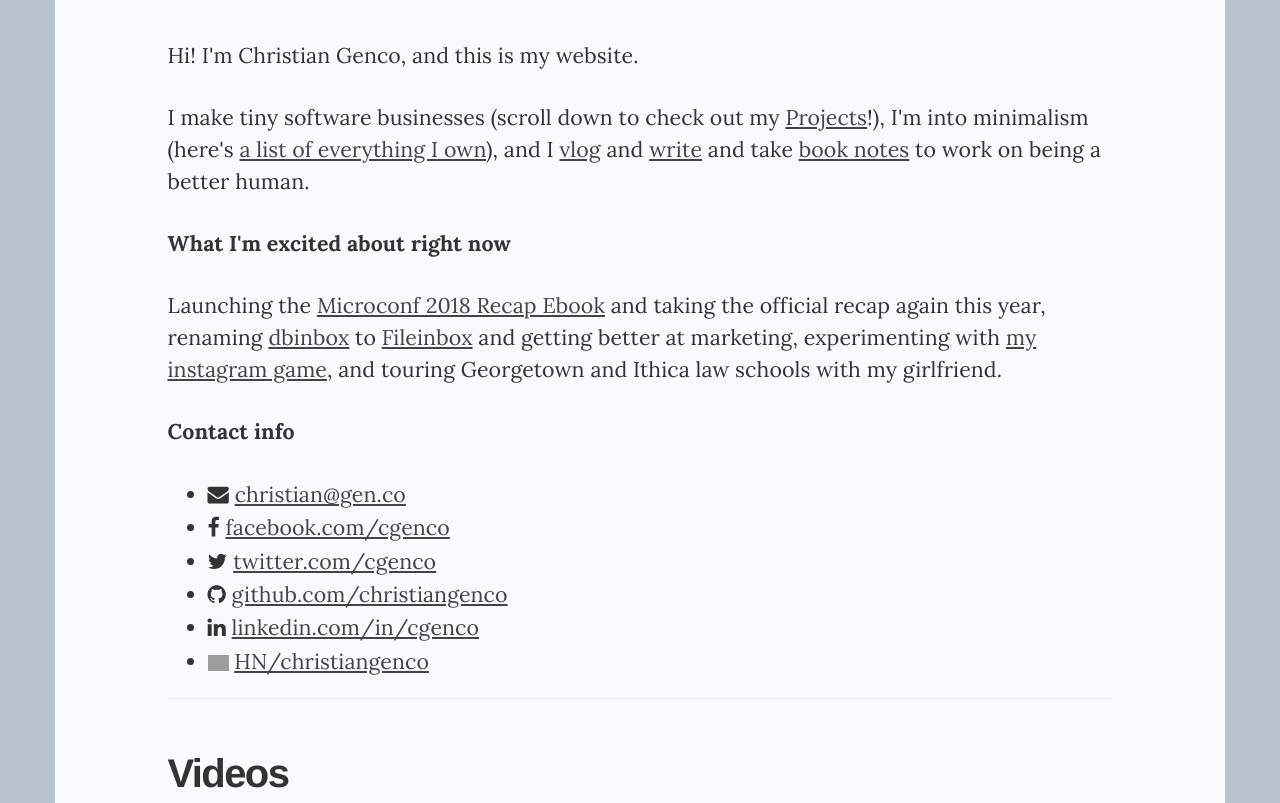
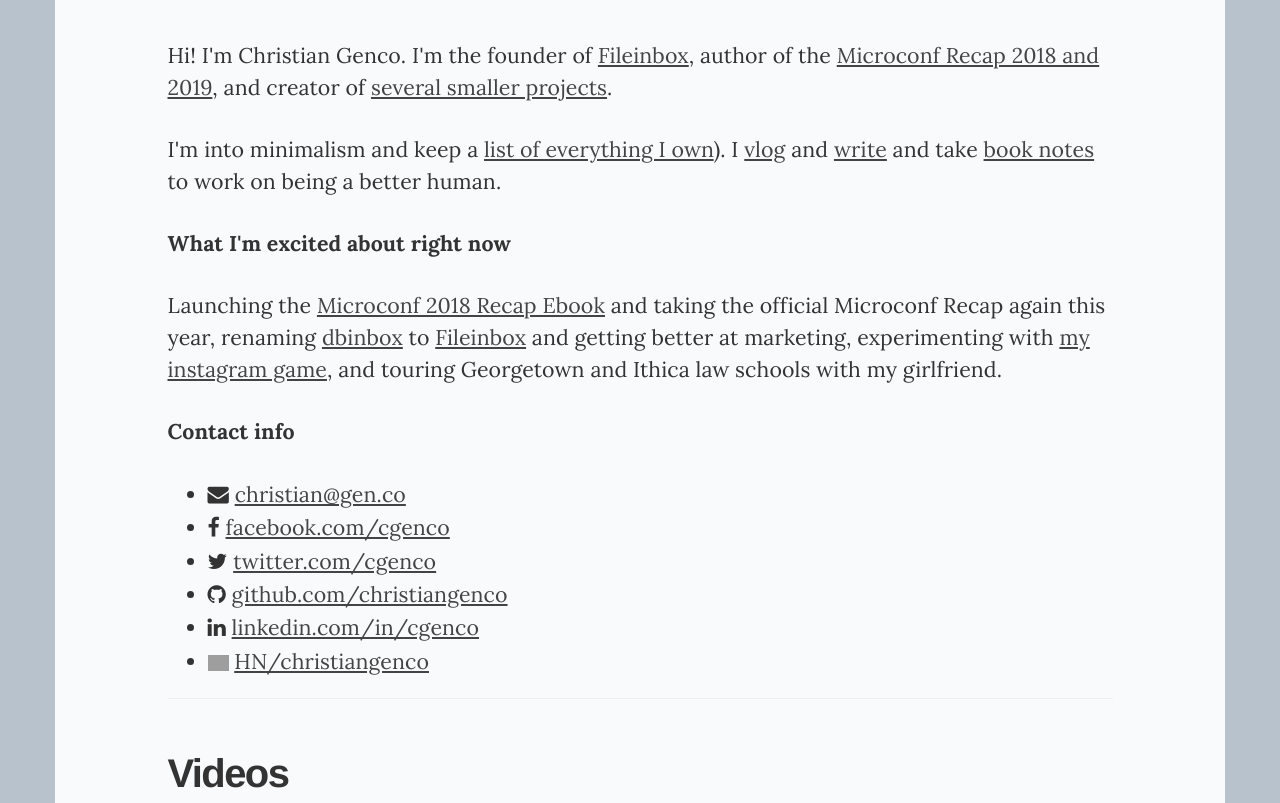
Before and after one commit to christiangenco/christiangenco.github.io, a Jekyll site: the page built from index.html, in a window 1280 px wide and 900 px high, cut to the strip 0-803 px from the top of the window. Built offline with Jekyll 4.4.1, drawn with Linux system fonts in a browser that asks for light colours; nearby versions of some CDN libraries; grey boxes are pictures that could not be loaded.

Commit message:
update homepage

```diff
--- a/index.html
+++ b/index.html
@@ -7,15 +7,15 @@
 <div class="row" style="margin-top: 40px">
   <div class="col-sm-10 col-sm-offset-1">
 
-    <p>Hi! I'm Christian Genco, and this is my website.</p>
+    <p>Hi! I'm Christian Genco. I'm the founder of <a href="https://fileinbox.com">Fileinbox</a>, author of the <a href="https://microconf.gen.co">Microconf Recap 2018 and 2019</a>, and creator of <a href="#projects">several smaller projects</a>.</p>
 
-    <p>I make tiny software businesses (scroll down to check out my <a href="#projects">Projects</a>!), I'm into minimalism (here's <a href="/things">a list of everything I own</a>), and I <a href="https://www.youtube.com/embed/uRk64UlQtA8?list=PLNev7VcPIItGNy1wRkDd7lsp9UpP1Be8O"
+    <p>I'm into minimalism and keep a <a href="/things">list of everything I own</a>). I <a href="https://www.youtube.com/embed/uRk64UlQtA8?list=PLNev7VcPIItGNy1wRkDd7lsp9UpP1Be8O"
         target="_blank">vlog</a> and <a href="#posts">write</a> and take <a href="#books">book notes</a> to work on being a better human.</p>
     <p>
 
       <p><b>What I'm excited about right now</b></p>
 
-      <p>Launching the <a target="_blank" href="https://microconf.gen.co">Microconf 2018 Recap Ebook</a> and taking the official recap again this year, renaming <a target="_blank" href="https://dbinbox.com">dbinbox</a> to <a target="_blank" href="https://fileinbox.com">Fileinbox</a> and getting better at marketing, experimenting with <a target="_blank" href="https://www.instagram.com/cgenco/">my instagram game</a>, and touring Georgetown and Ithica law schools with my girlfriend.</p>
+      <p>Launching the <a target="_blank" href="https://microconf.gen.co">Microconf 2018 Recap Ebook</a> and taking the official Microconf Recap again this year, renaming <a target="_blank" href="https://dbinbox.com">dbinbox</a> to <a target="_blank" href="https://fileinbox.com">Fileinbox</a> and getting better at marketing, experimenting with <a target="_blank" href="https://www.instagram.com/cgenco/">my instagram game</a>, and touring Georgetown and Ithica law schools with my girlfriend.</p>
 
       <p><b>Contact info</b></p>
 
```
